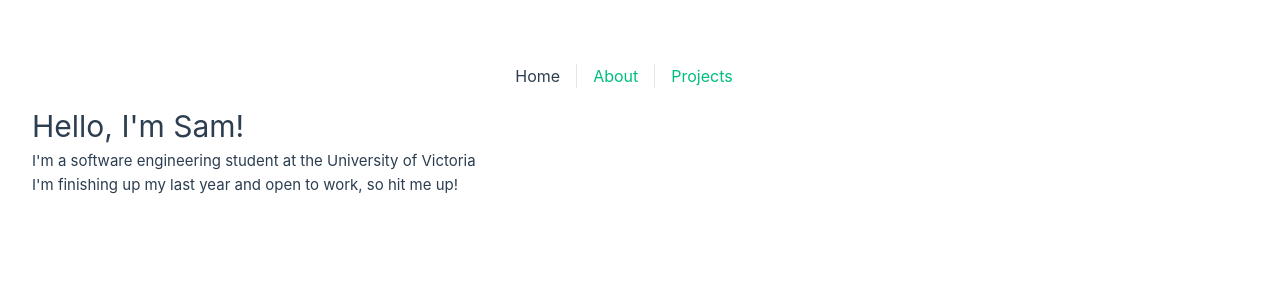
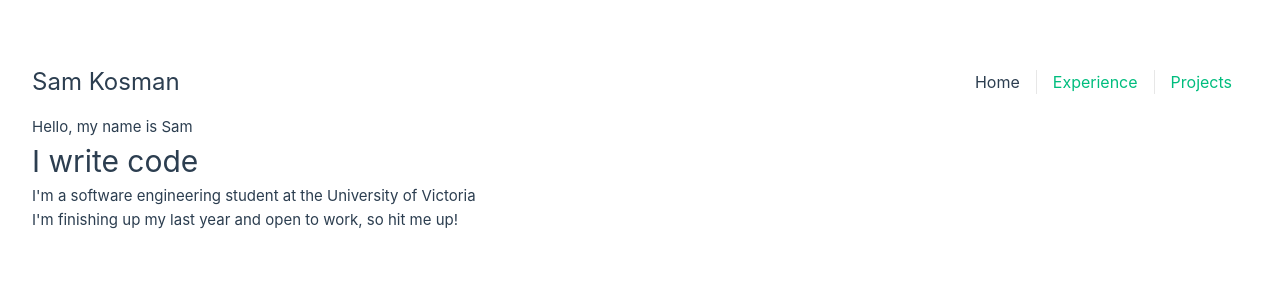
Before and after one commit to skosman/myself, a Vue app: page / in a window 1280 px wide. Shown: the top 300 px of the page. Built offline with nearby package versions, Linux system fonts and the light colour scheme.

Commit message:
Fix formatting on nav bar

```diff
--- a/src/components/NavBar.vue
+++ b/src/components/NavBar.vue
@@ -1,23 +1,21 @@
 <script setup lang="ts">
-import { RouterLink, RouterView } from 'vue-router'
+import { RouterLink, RouterView } from "vue-router";
 </script>
 
 <template>
-
-  <header>
-     <nav>
-          <RouterLink to="/">Home</RouterLink>
-          <RouterLink to="/about">About</RouterLink>
-          <RouterLink to="/projects">Projects</RouterLink>
-        </nav>
-
+  <header id="nav-header">
+    <nav>
+      <h1>Sam Kosman</h1>
+      <RouterLink to="/">Home</RouterLink>
+      <RouterLink to="/about">Experience</RouterLink>
+      <RouterLink to="/projects">Projects</RouterLink>
+    </nav>
   </header>
-
   <RouterView />
 </template>
 
 <style>
-@import '@/assets/base.css';
+@import "@/assets/base.css";
 
 header {
   line-height: 1.5;
@@ -40,8 +38,9 @@ a,
 nav {
   width: 100%;
   font-size: 12px;
-  text-align: center;
   margin-top: 2rem;
+  display: inline-flex;
+  align-items: center;
 }
 
 nav a.router-link-exact-active {
@@ -53,29 +52,18 @@ nav a.router-link-exact-active:hover {
 }
 
 nav a {
-  display: inline-flex;
   padding: 0 1rem;
   border-left: 1px solid var(--color-border);
 }
 
 nav a:first-of-type {
   border: 0;
+  margin-left: auto;
 }
 
 @media (min-width: 1024px) {
-  body {
-    place-items: center;
-  }
-
-  .logo {
-    margin: 0 2rem 0 0;
-  }
-
   nav {
-    text-align: center;
-    margin-left: -1rem;
     font-size: 1rem;
-
     padding: 1rem 0;
     margin-top: 1rem;
   }
--- a/src/views/HomeView.vue
+++ b/src/views/HomeView.vue
@@ -3,7 +3,9 @@
 
 <template>
   <header>
-    <h1>Hello, I'm Sam!</h1>
+    <h4>Hello, my name is Sam</h4>
+    <!-- add animation for typing and make it change -->
+    <h1>I write code</h1>
   </header>
   <div>
     <p>I'm a software engineering student at the University of Victoria</p>
--- a/src/views/ProjectsView.vue
+++ b/src/views/ProjectsView.vue
@@ -1,5 +1,4 @@
-<script setup lang="ts">
-</script>
+<script setup lang="ts"></script>
 
 <template>
   <main>
```
